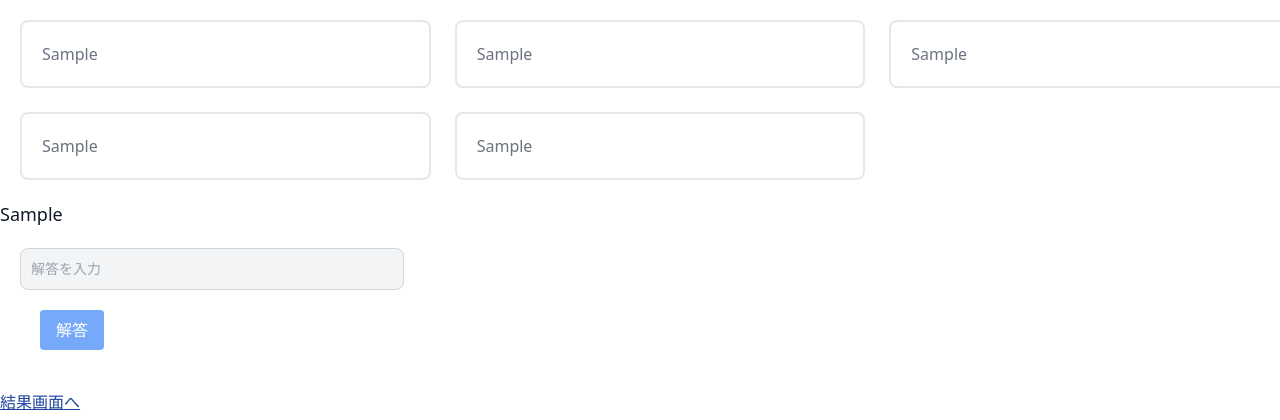
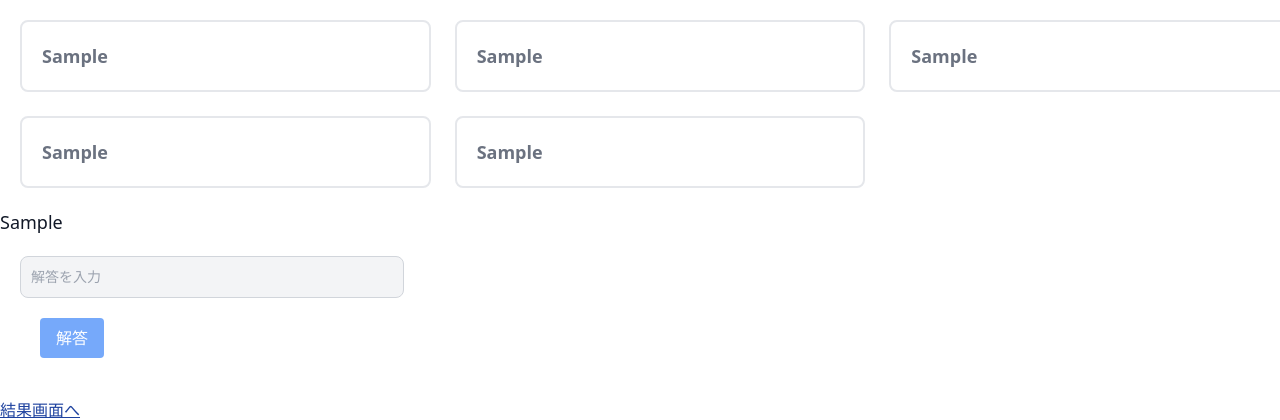
Before and after one commit to tomishima2904/shapley_association_game, a Django app: template game/templates/gaming.html in a window 1280 px wide. Shown: the part 44-464 px from the top of the page. Run offline with Django 4.2, Linux system fonts and the light colour scheme; the template is opened without the code that fills it: most values are stand-ins (such as "Sample title", 1, 10 or a date in 2020); form fields are guessed from the names that the template uses.

Commit message:
表示される刺激語classのスタイルを仮定義

```diff
--- a/static/css/style.css
+++ b/static/css/style.css
@@ -21,6 +21,10 @@ Custimize styles using @apply
   @apply hover:text-gray-600 dark:hover:text-gray-300 hover:bg-gray-50 dark:hover:bg-gray-700;
 }
 
+.checkbox-label-content {
+	@apply w-full text-lg font-semibold;
+}
+
 .checkbox-icon {
   @apply ml-5;
 }
--- a/static/css/style_dist.css
+++ b/static/css/style_dist.css
@@ -1677,6 +1677,13 @@ Custimize styles using @apply
   color: rgb(209 213 219 / var(--tw-text-opacity));
 }
 
+.checkbox-label-content {
+  width: 100%;
+  font-size: 1.125rem;
+  line-height: 1.75rem;
+  font-weight: 600;
+}
+
 .checkbox-icon {
   margin-left: 1.25rem;
 }
```
